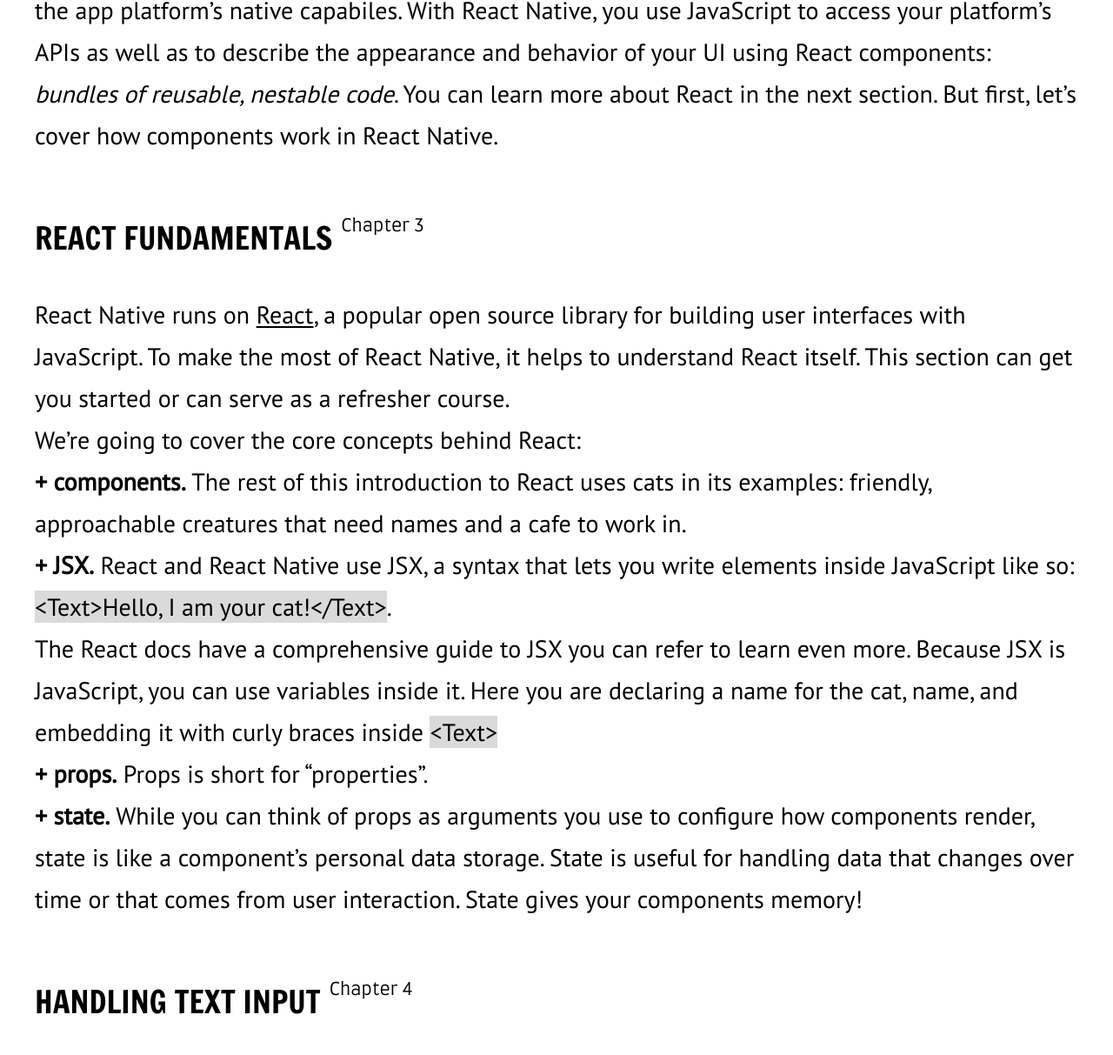
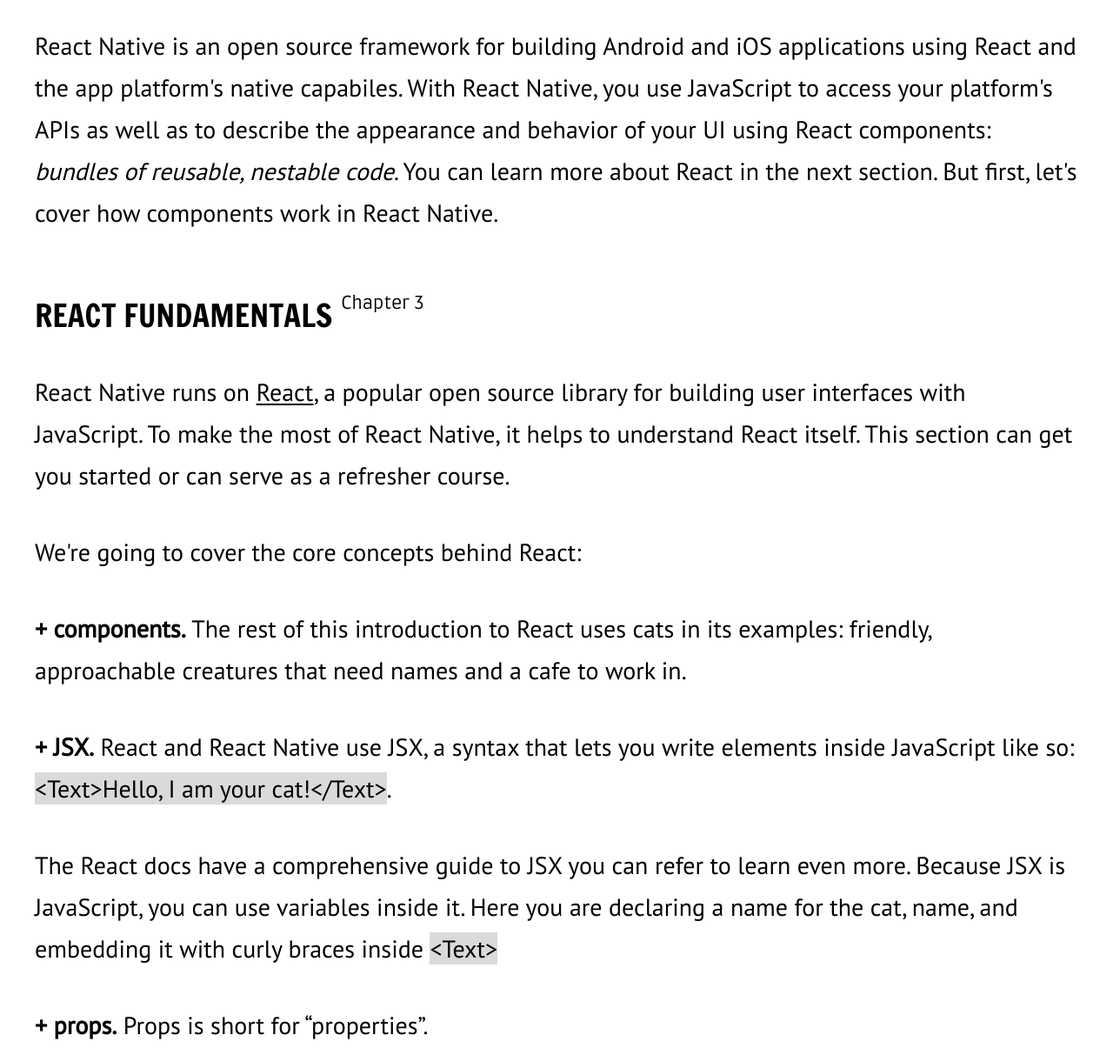
Before and after one commit to KatyKuzmenko/Fonts, a plain HTML site: page index.html in a window 1280 px wide. Shown: the part 511-1724 px from the top of the page at 87% size. Drawn offline with Linux system fonts and the light colour scheme; files whose address does not match are found by name.

Commit message:
header styled, minor bugs fixed

```diff
--- a/css/style.css
+++ b/css/style.css
@@ -26,16 +26,18 @@
 .container {
   max-width: var(--container-width);
   margin: 0 auto;
-  padding: 0 15px;
 }
 
 .nav {
   display: flex;
   justify-content: space-between;
   align-items: center;
+  height: 80px;
+  margin-bottom: 70px;
 }
 
 .menu {
+  width: 66%;
   display: flex;
   gap: 10px;
 }
@@ -104,6 +106,11 @@
   font-size: 28px;
 }
 
+.content__text {
+  /* display: inline-block; */
+  margin-bottom: 40px;
+}
+
 .bold {
   font-weight: bold;
 }
--- a/index.html
+++ b/index.html
@@ -58,7 +58,7 @@
             <span class="title__chapter">Chapter 1</span>
           </div>
           <div class="article__content">
-            <p>
+            <p class="content__text">
               Welcome to the very start of your React Native journey! If you're
               looking for environment setup instructions, they've moved to
               <span class="underline">their own section</span>. Continue reading
@@ -73,15 +73,15 @@
             <span class="title__chapter">Chapter 2</span>
           </div>
           <div class="article__content">
-            <p>
+            <p class="content__text">
               React Native is an open source framework for building Android and
-              iOS applications using React and the app platform’s native
+              iOS applications using React and the app platform's native
               capabiles. With React Native, you use JavaScript to access your
-              platform’s APIs as well as to describe the appearance and behavior
+              platform's APIs as well as to describe the appearance and behavior
               of your UI using React components:
               <span class="italic">bundles of reusable, nestable code</span>.
               You can learn more about React in the next section. But first,
-              let’s cover how components work in React Native.
+              let's cover how components work in React Native.
             </p>
           </div>
         </article>
@@ -91,7 +91,7 @@
             <span class="title__chapter">Chapter 3</span>
           </div>
           <div class="article__content">
-            <p>
+            <p class="content__text">
               React Native runs on <span class="underline">React</span>, a
               popular open source library for building user interfaces with
               JavaScript. To make the most of React Native, it helps to
@@ -99,19 +99,26 @@
               serve as a refresher course.
             </p>
             <ul>
-              We’re going to cover the core concepts behind React:
-              <li>
+              <p class="content__text">
+                We're going to cover the core concepts behind React:
+              </p>
+              <li class="content__text">
+                <p class="content__text">
                   <span class="bold">+ components.</span> The rest of this
                   introduction to React uses cats in its examples: friendly,
                   approachable creatures that need names and a cafe to work in.
+                </p>
               </li>
-              <li>
-                <span class="bold">+ JSX.</span> React and React Native use JSX,
-                a syntax that lets you write elements inside JavaScript like so:
+              <li class="content__text">
+                <p class="content__text">
+                  <span class="bold">+ JSX.</span> React and React Native use
+                  JSX, a syntax that lets you write elements inside JavaScript
+                  like so:
                   <span class="bcg-gray"
                     >&lt;Text&gt;Hello, I am your cat!&lt;/Text&gt;</span
                   >.
-                <p>
+                </p>
+                <p class="content__text">
                   The React docs have a comprehensive guide to JSX you can refer
                   to learn even more. Because JSX is JavaScript, you can use
                   variables inside it. Here you are declaring a name for the
@@ -119,14 +126,14 @@
                   <span class="bcg-gray">&lt;Text&gt;</span>
                 </p>
               </li>
-              <li>
+              <li class="content__text">
                 <span class="bold">+ props.</span> Props is short for
                 “properties”.
               </li>
-              <li>
+              <li class="content__text">
                 <span class="bold">+ state.</span> While you can think of props
                 as arguments you use to configure how components render, state
-                is like a component’s personal data storage. State is useful for
+                is like a component's personal data storage. State is useful for
                 handling data that changes over time or that comes from user
                 interaction. State gives your components memory!
               </li>
@@ -139,14 +146,14 @@
             <span class="title__chapter">Chapter 4</span>
           </div>
           <div class="article__content">
-            <p>
+            <p class="content__text">
               TextInput is a Core Component that allows the user to enter text.
               It has an <span class="italic">onChangeText</span> prop that takes
               a function to be called every time the text changed, and an
               onSubmitEditing prop that takes a function to be called when the
               text is submitted.
             </p>
-            <p>
+            <p class="content__text">
               For example, let's say that as the user types, you're translating
               their words into a different language. In this new language, every
               single word is written the same way: 🍕. So the sentence "Hello
```
Also changed, not shown: assets/fonts/farro/Farro-Bold.ttf (deleted), assets/fonts/farro/Farro-Medium.ttf (deleted), assets/fonts/farro/Farro-Regular.ttf (deleted), assets/fonts/pt_sans/PTSans-Bold.ttf (deleted), assets/fonts/pt_sans/PTSans-BoldItalic.ttf (deleted), assets/fonts/pt_sans/PTSans-Italic.ttf (deleted). Lines whose indentation alone changed are shown as unchanged.
